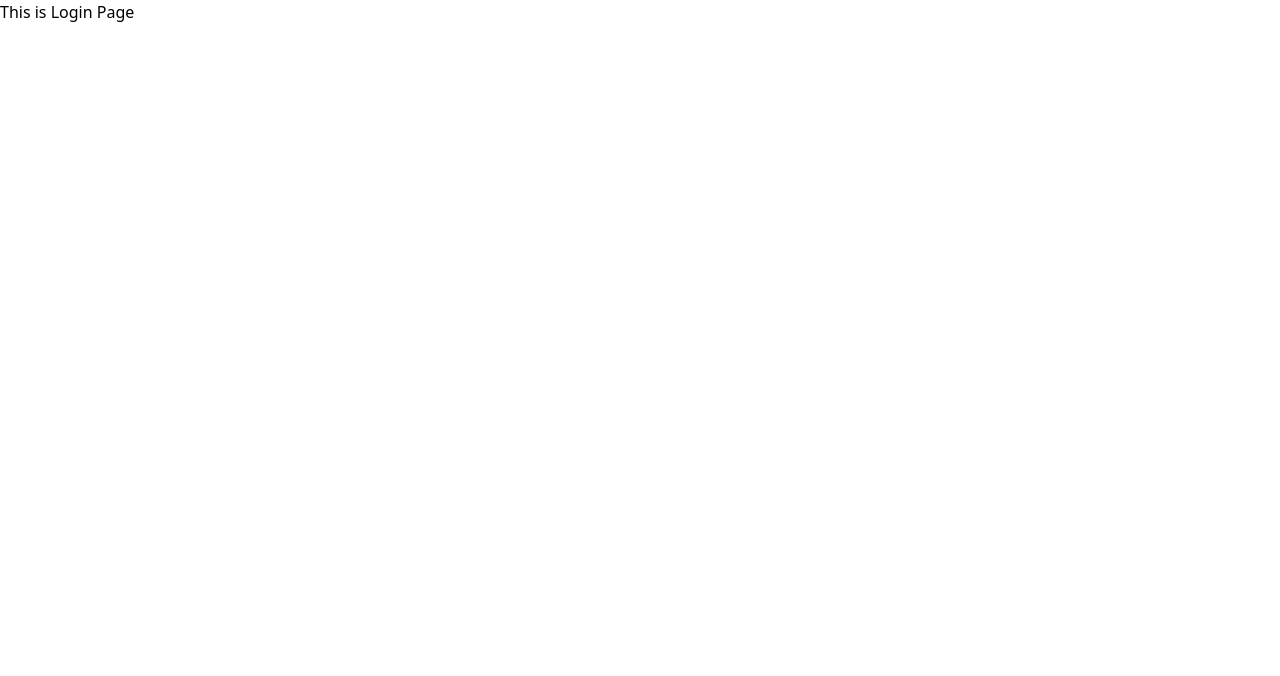
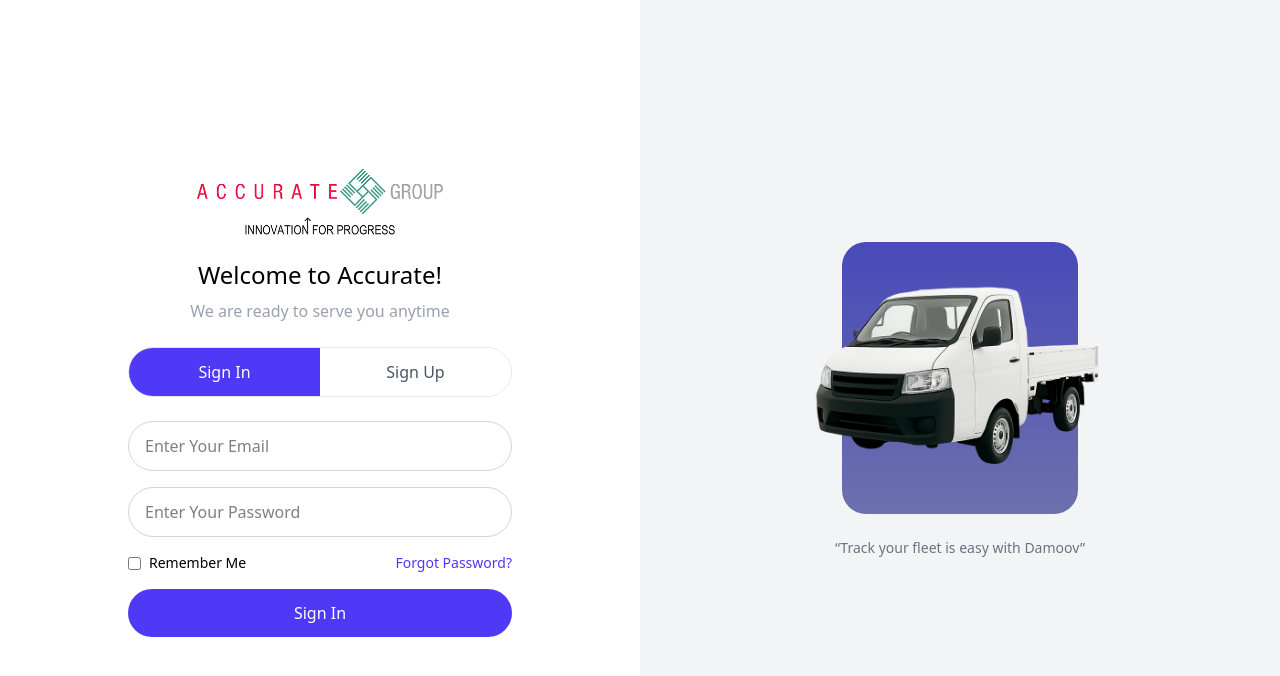
Before and after one commit to AccurateIC/Damoov_Driving_Score, a React (Vite) app in the folder Frontend/: page / in a window 1280 px wide. Shown: the top 676 px of the page. Built offline with nearby package versions, Linux system fonts and the light colour scheme; the HTML template or start-up script is replaced by a standard one.

Commit message:
Login page Done

```diff
--- a/Frontend/src/pages/Login.tsx
+++ b/Frontend/src/pages/Login.tsx
@@ -1,9 +1,236 @@
-import React from 'react'
+import React, { useState, useEffect } from "react";
+import logo from "../assets/logo.png";
+import tempo from "../assets/tempo.png";
+import gradientBox from "../assets/rectangle.svg";
 
-function Login() {
+export default function LoginPage() {
+  const [activeTab, setActiveTab] = useState("signin");
+  const [formData, setFormData] = useState({
+    email: "",
+    password: "",
+    confirmPassword: "",
+    remember: false,
+  });
+  const [showForgotModal, setShowForgotModal] = useState(false);
+  const [resetEmail, setResetEmail] = useState("");
+
+  useEffect(() => {
+    const savedEmail = localStorage.getItem("rememberedEmail");
+    if (savedEmail) {
+      setFormData((prev) => ({ ...prev, email: savedEmail, remember: true }));
+    }
+  }, []);
+
+  const handleChange = (e) => {
+    const { name, value, type, checked } = e.target;
+    setFormData((prev) => ({
+      ...prev,
+      [name]: type === "checkbox" ? checked : value,
+    }));
+  };
+
+  const handleSubmit = (e) => {
+    e.preventDefault();
+
+    if (activeTab === "signup") {
+      if (formData.password.length < 8) {
+        alert("Password must be at least 8 characters long.");
+        return;
+      }
+      if (formData.password !== formData.confirmPassword) {
+        alert("Passwords do not match!");
+        return;
+      }
+      alert("✅ Sign Up Successful!");
+    } else {
+      if (formData.remember) {
+        localStorage.setItem("rememberedEmail", formData.email);
+      } else {
+        localStorage.removeItem("rememberedEmail");
+      }
+      alert("✅ Sign In Successful!");
+    }
+  };
+
+  const handleForgotPassword = (e) => {
+    e.preventDefault();
+    if (!resetEmail) {
+      alert("Please enter your email!");
+      return;
+    }
+    alert(`📧 Password reset link sent to ${resetEmail}`);
+    setResetEmail("");
+    setShowForgotModal(false);
+  };
+
   return (
-    <div>This is Login Page</div>
-  )
+    <div className="min-h-screen bg-gray-100 flex items-center justify-center">
+      <div className="w-full h-screen bg-white grid grid-cols-1 md:grid-cols-2">
+        <div className="flex flex-col justify-center items-center px-4 sm:px-8 md:px-10">
+          <div className="mb-2 flex flex-col items-center">
+            <img
+              src={logo}
+              alt="logo"
+              className="h-12 sm:h-14 md:h-16 lg:h-20 mb-2 object-contain"
+            />
+          </div>
+
+          <h1 className="text-lg sm:text-xl md:text-2xl font-medium mb-2 text-center">
+            Welcome to Accurate!
+          </h1>
+          <p className="text-gray-400 mb-6 text-center text-sm sm:text-base">
+            We are ready to serve you anytime
+          </p>
+
+          <div className="flex mb-6 w-full max-w-xs sm:max-w-sm rounded-full border border-gray-200 overflow-hidden">
+            <button
+              onClick={() => setActiveTab("signin")}
+              className={`flex-1 py-2 sm:py-3 font-medium transition ${
+                activeTab === "signin"
+                  ? "bg-indigo-600 text-white"
+                  : "bg-white text-gray-500"
+              }`}
+            >
+              Sign In
+            </button>
+            <button
+              onClick={() => setActiveTab("signup")}
+              className={`flex-1 py-2 sm:py-3 font-medium transition ${
+                activeTab === "signup"
+                  ? "bg-indigo-600 text-white"
+                  : "bg-white text-gray-600"
+              }`}
+            >
+              Sign Up
+            </button>
+          </div>
+
+          <form
+            className="w-full max-w-xs sm:max-w-sm space-y-4"
+            onSubmit={handleSubmit}
+          >
+            <input
+              type="email"
+              name="email"
+              placeholder="Enter Your Email"
+              value={formData.email}
+              onChange={handleChange}
+              required
+              className="w-full px-4 py-3 rounded-full border border-gray-300 text-sm sm:text-base focus:outline-none focus:ring-2 focus:ring-indigo-500"
+            />
+
+            <input
+              type="password"
+              name="password"
+              placeholder="Enter Your Password"
+              value={formData.password}
+              onChange={handleChange}
+              required
+              className="w-full px-4 py-3 rounded-full border border-gray-300 text-sm sm:text-base focus:outline-none focus:ring-2 focus:ring-indigo-500"
+            />
+
+            {activeTab === "signup" && (
+              <>
+                <input
+                  type="password"
+                  name="confirmPassword"
+                  placeholder="Confirm Your Password"
+                  value={formData.confirmPassword}
+                  onChange={handleChange}
+                  required
+                  className="w-full px-4 py-3 rounded-full border border-gray-300 text-sm sm:text-base focus:outline-none focus:ring-2 focus:ring-indigo-500"
+                />
+                <p className="text-xs sm:text-sm text-gray-500">
+                  The password must be at least 8 characters long and include
+                  special characters such as (*, @, etc.)
+                </p>
+              </>
+            )}
+
+            {activeTab === "signin" && (
+              <div className="flex items-center justify-between text-xs sm:text-sm">
+                <label className="flex items-center gap-2">
+                  <input
+                    type="checkbox"
+                    name="remember"
+                    checked={formData.remember}
+                    onChange={handleChange}
+                    className="text-indigo-600 focus:ring-indigo-500"
+                  />
+                  Remember Me
+                </label>
+                <button
+                  type="button"
+                  onClick={() => setShowForgotModal(true)}
+                  className="text-indigo-600 font-medium"
+                >
+                  Forgot Password?
+                </button>
+              </div>
+            )}
+
+            <button
+              type="submit"
+              className="w-full bg-indigo-600 text-white py-3 rounded-full font-medium hover:bg-indigo-700 transition text-sm sm:text-base"
+            >
+              {activeTab === "signin" ? "Sign In" : "Sign Up"}
+            </button>
+          </form>
+        </div>
+
+        <div className="flex flex-col justify-center items-center bg-gray-100 p-6">
+          <div className="relative w-full flex justify-center">
+            <img
+              src={gradientBox}
+              alt="Gradient Background"
+              className="w-3/4 sm:w-2/3 md:w-1/2 lg:w-2/5 max-w-md rounded-3xl"
+            />
+            <img
+              src={tempo}
+              alt="Tempo"
+              className="absolute top-1/2 left-1/2 -translate-x-1/2 -translate-y-1/2
+              w-4/5 sm:w-3/4 md:w-2/3 lg:w-1/2 max-w-sm object-contain"
+            />
+          </div>
+
+          <p className="mt-6 text-gray-500 text-sm text-center px-4">
+            “Track your fleet is easy with Damoov”
+          </p>
+        </div>
+      </div>
+
+      {showForgotModal && (
+        <div className="fixed inset-0 flex items-center justify-center bg-black bg-opacity-50 px-4">
+          <div className="bg-white p-6 rounded-lg shadow-lg w-full max-w-sm">
+            <h2 className="text-lg sm:text-xl font-semibold mb-4">
+              Forgot Password
+            </h2>
+            <form onSubmit={handleForgotPassword} className="space-y-4">
+              <input
+                type="email"
+                placeholder="Enter your registered email"
+                value={resetEmail}
+                onChange={(e) => setResetEmail(e.target.value)}
+                required
+                className="w-full px-4 py-3 rounded-full border border-gray-300 text-sm sm:text-base focus:outline-none focus:ring-2 focus:ring-indigo-500"
+              />
+              <button
+                type="submit"
+                className="w-full bg-indigo-600 text-white py-2 rounded-full hover:bg-indigo-700 transition text-sm sm:text-base"
+              >
+                Send Reset Link
+              </button>
+              <button
+                type="button"
+                onClick={() => setShowForgotModal(false)}
+                className="w-full bg-gray-300 text-gray-700 py-2 rounded-full hover:bg-gray-400 transition text-sm sm:text-base"
+              >
+                Cancel
+              </button>
+            </form>
+          </div>
+        </div>
+      )}
+    </div>
+  );
 }
-
-export default Login
```
Also changed, not shown: Frontend/src/assets/rectangle.svg (added), Frontend/src/assets/tempo.png (added).
